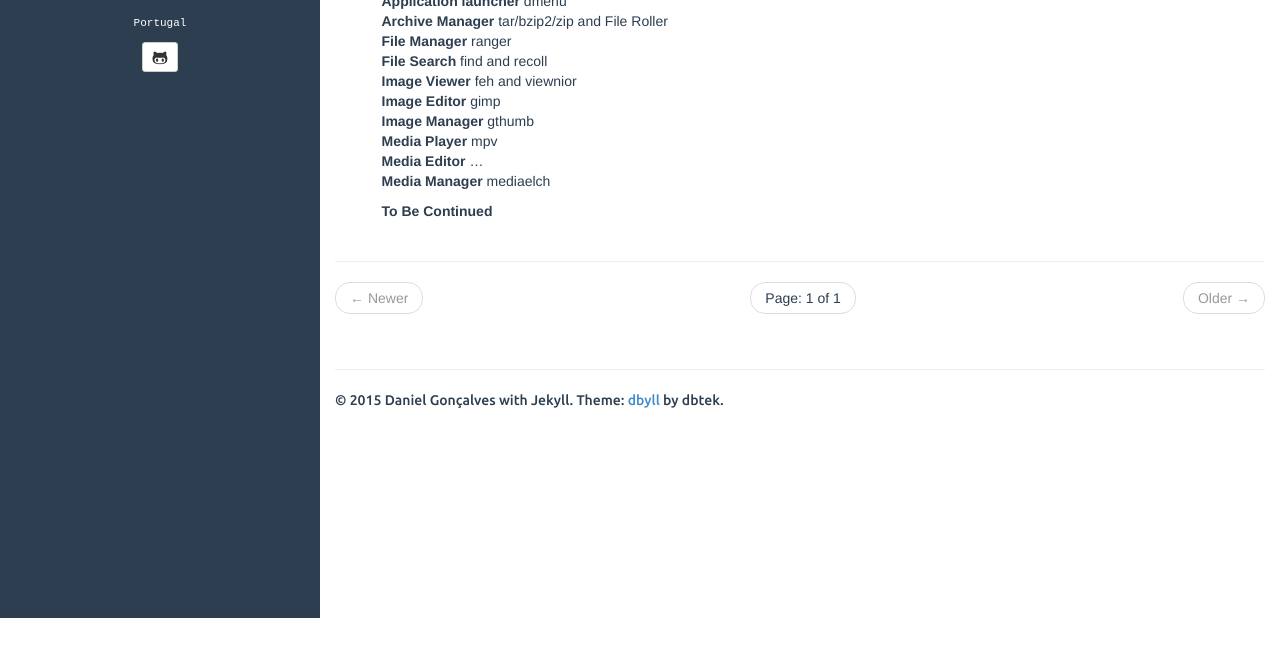
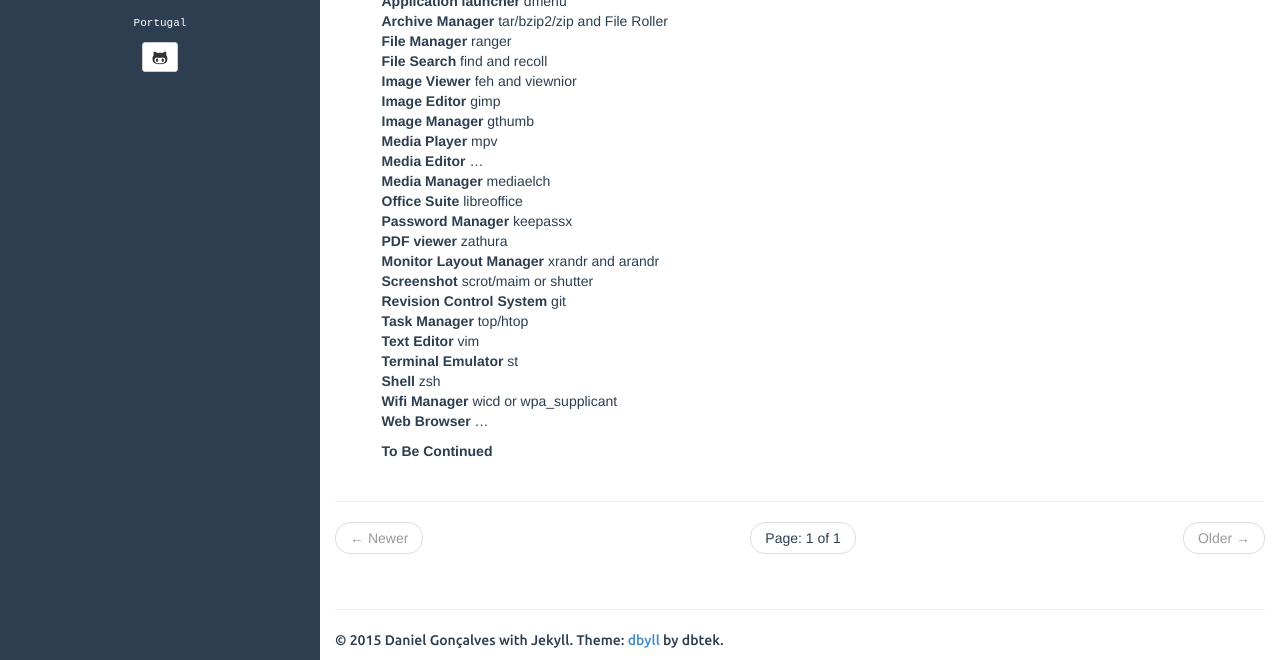
Before and after one commit to 2phost/2phost.github.io, a Jekyll site: the page built from index.html, in a window 1280 px wide and 942 px high, cut to the strip 282-942 px from the top of the window. Built offline with Jekyll 4.4.1, drawn with Linux system fonts in a browser that asks for light colours; the list of posts is cut into pages by our own code.

Commit message:
apps updated

```diff
--- a/_posts/2015-08-24-the-linux-app-list.md
+++ b/_posts/2015-08-24-the-linux-app-list.md
@@ -20,5 +20,18 @@
 **Media Player** mpv
 **Media Editor** ...
 **Media Manager** mediaelch
+**Office Suite** libreoffice
+**Password Manager** keepassx
+**PDF viewer** zathura
+**Monitor Layout Manager** xrandr and arandr
+**Screenshot** scrot/maim or shutter
+**Revision Control System** git
+**Task Manager** top/htop
+**Text Editor** vim
+**Terminal Emulator** st
+**Shell** zsh
+**Wifi Manager** wicd or wpa_supplicant
+**Web Browser** ...
+
 
 **To Be Continued**
```
